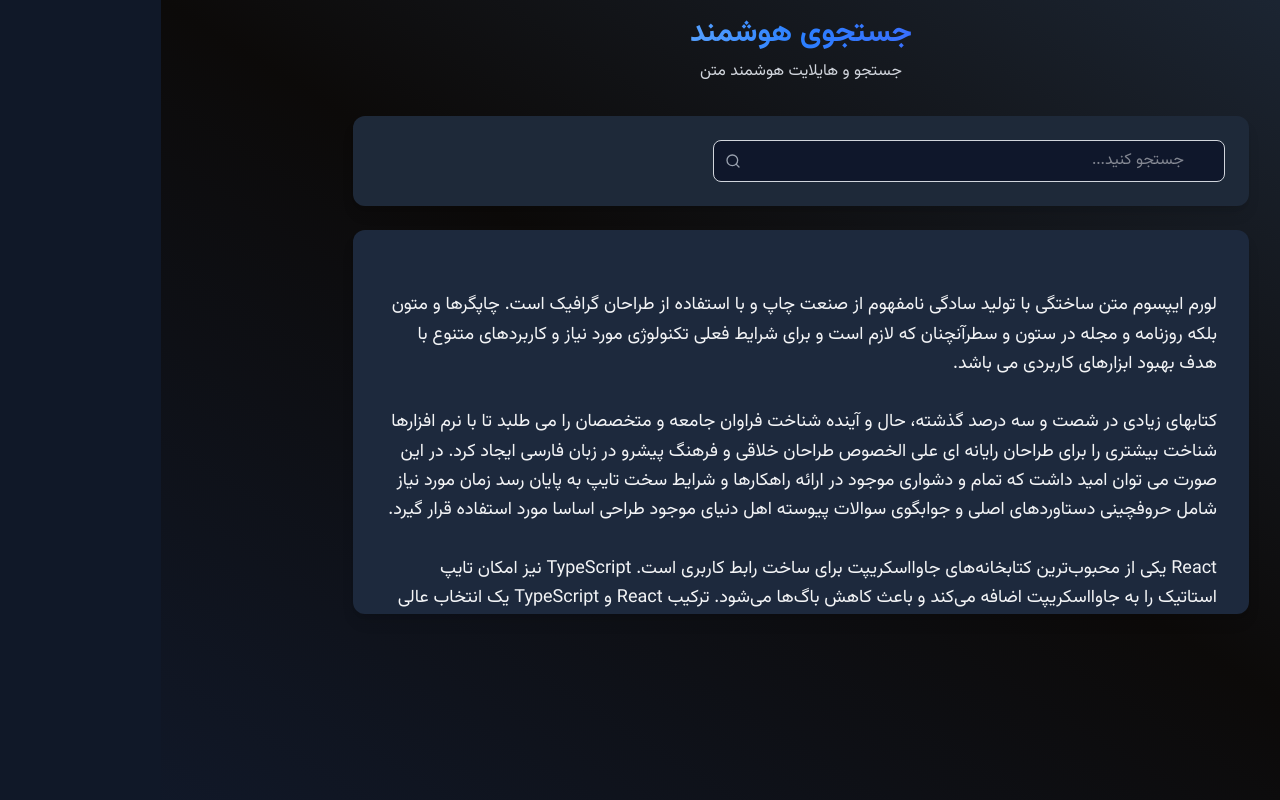
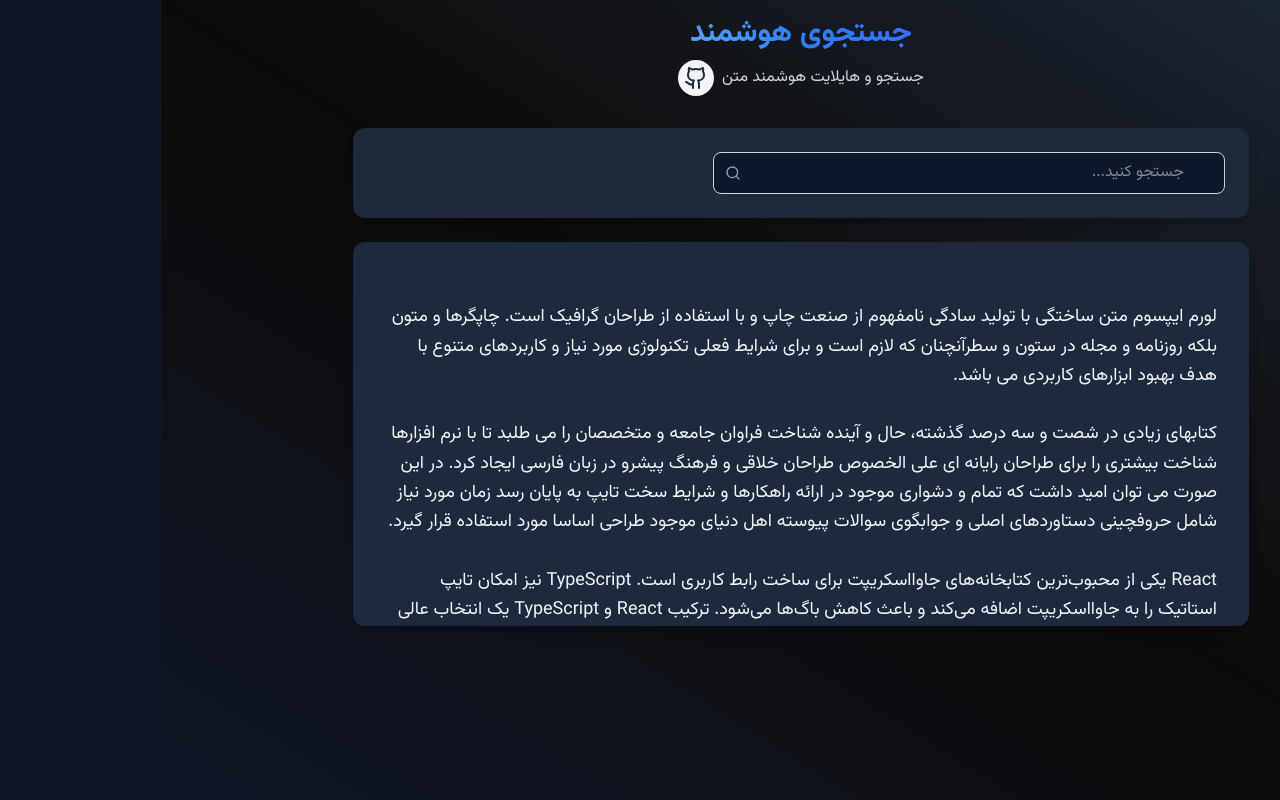
Before and after one commit to alirezashn79/smart-search-reader, a React (Vite) app: page / in a window 1280 px wide. Built offline with nearby package versions, Linux system fonts and the light colour scheme.

Commit message:
fix: text container style issue

```diff
--- a/src/components/SmartSearchReader.tsx
+++ b/src/components/SmartSearchReader.tsx
@@ -3,6 +3,7 @@ import { SAMPLE_TEXT, SUGGESTIONS } from '@/constants'
 import { useScrollToMatch } from '@/hooks/useScrollToMatch'
 import { useSearch } from '@/hooks/useSearch'
 import { useTextHighlight } from '@/hooks/useTextHighlight'
+import { Github } from 'lucide-react'
 import { useRef } from 'react'
 import NavigationControls from './NavigationControls'
 import SearchInput from './SearchInput'
@@ -34,7 +35,16 @@ export default function SmartSearchReader() {
           <h1 className="mb-2 bg-gradient-to-r from-cyan-100 via-blue-500 to-indigo-600 bg-clip-text text-3xl font-bold text-transparent">
             جستجوی هوشمند
           </h1>
-          <p className="text-gray-300">جستجو و هایلایت هوشمند متن</p>
+          <div className="flex items-center justify-center gap-2">
+            <p className="text-gray-300">جستجو و هایلایت هوشمند متن</p>
+            <a
+              href="https://github.com/alirezashn79/smart-search-reader"
+              target="_blank"
+              className="flex items-center gap-2 rounded-full border-2 border-gray-100 bg-gray-100 p-1 text-xs text-gray-800 hover:bg-gray-800 hover:text-gray-100"
+            >
+              <Github />
+            </a>
+          </div>
         </div>
 
         <div className="mb-6 rounded-xl bg-gray-800 p-6 shadow-lg">
@@ -67,7 +77,7 @@ export default function SmartSearchReader() {
         <div className="overflow-hidden rounded-xl bg-slate-800 shadow-lg">
           <div
             ref={containerRef}
-            className="h-96 overflow-y-auto p-8 text-lg leading-8 text-gray-100"
+            className="h-[470px] overflow-y-auto p-8 text-lg leading-8 text-gray-100 lg:h-96"
             style={{
               scrollBehavior: 'smooth',
             }}
--- a/src/hooks/useScrollToMatch.ts
+++ b/src/hooks/useScrollToMatch.ts
@@ -19,7 +19,7 @@ export function useScrollToMatch(
 
       const startScrollTop = container.scrollTop
       const distance = targetScrollTop - startScrollTop
-      const duration = 500
+      const duration = 300
       const startTime = performance.now()
 
       const animateScroll = (currentTime: number) => {
```
